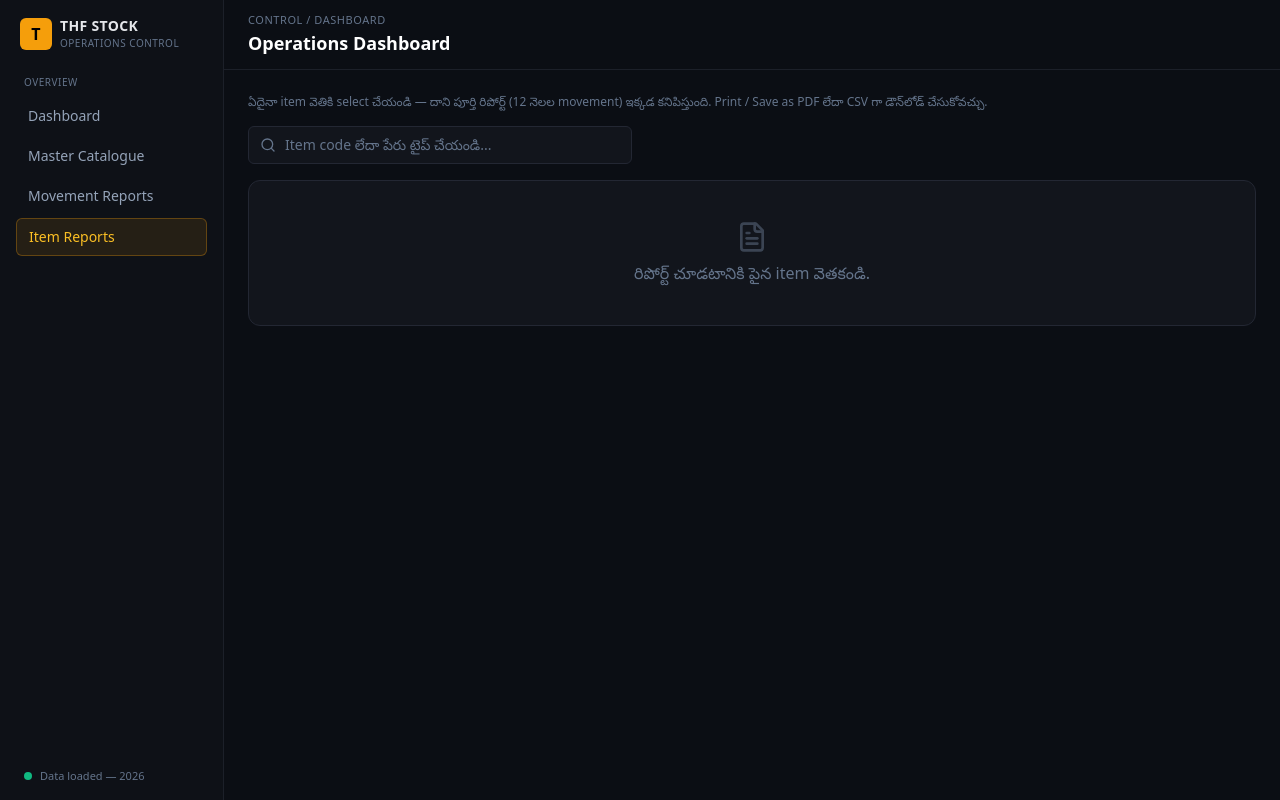
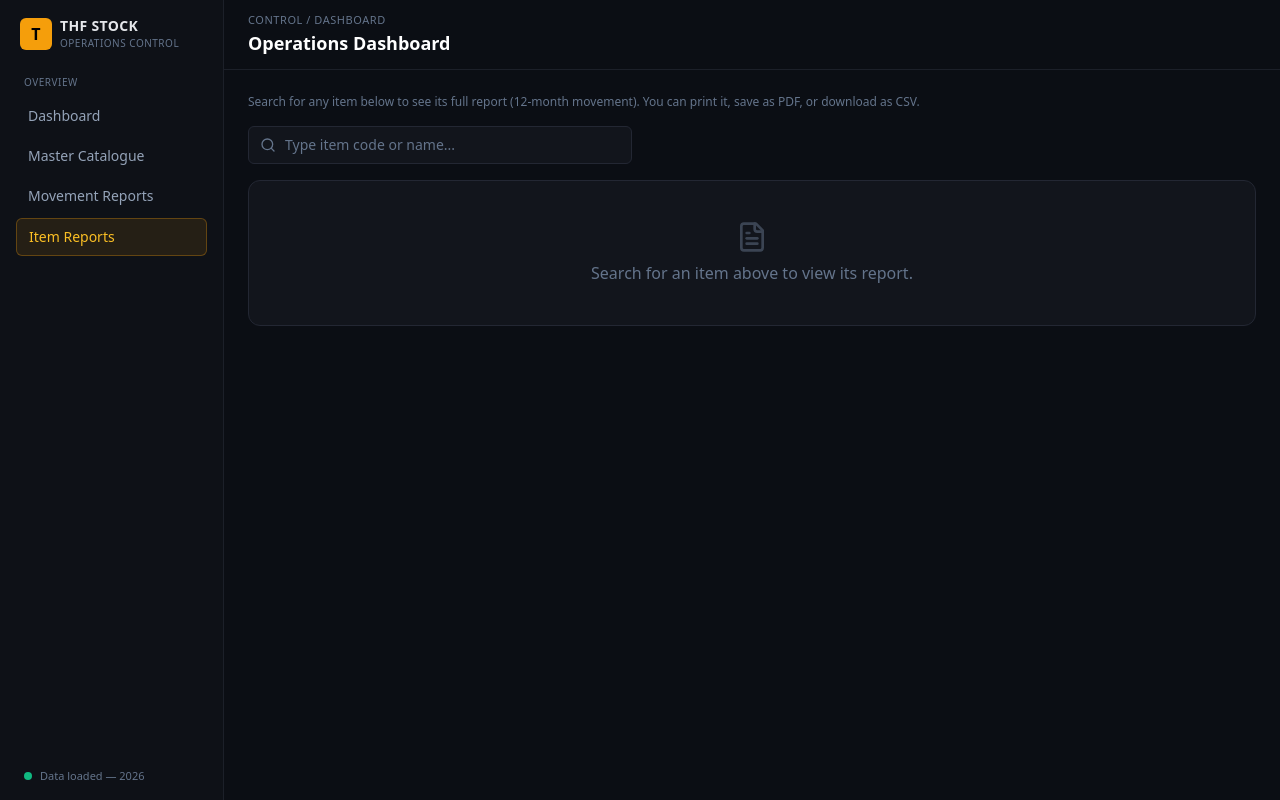
Before and after one commit to cpurella/inventory-dashboard, a Next.js app: page /reports in a window 1280 px wide. Built offline with nearby package versions, Linux system fonts and the light colour scheme.

Commit message:
Add files via upload

```diff
--- a/components/ReportsClient.js
+++ b/components/ReportsClient.js
@@ -60,7 +60,7 @@ export default function ReportsClient({ items }) {
   return (
     <div className="space-y-4 text-slate-200">
       <div className="text-xs text-slate-500 print:hidden">
-        ఏదైనా item వెతికి select చేయండి — దాని పూర్తి రిపోర్ట్ (12 నెలల movement) ఇక్కడ కనిపిస్తుంది. Print / Save as PDF లేదా CSV గా డౌన్‌లోడ్ చేసుకోవచ్చు.
+        Search for any item below to see its full report (12-month movement). You can print it, save as PDF, or download as CSV.
       </div>
 
       {/* Search */}
@@ -68,7 +68,7 @@ export default function ReportsClient({ items }) {
         <Search className="w-4 h-4 text-slate-500 absolute left-3 top-1/2 -translate-y-1/2" />
         <input
           type="text"
-          placeholder="Item code లేదా పేరు టైప్ చేయండి..."
+          placeholder="Type item code or name..."
           value={query}
           onChange={(e) => setQuery(e.target.value)}
           className="w-full bg-[#12151c] border border-[#232733] rounded-md pl-9 pr-3 py-2 text-sm placeholder-slate-500 focus:outline-none focus:border-amber-500/50"
@@ -92,7 +92,7 @@ export default function ReportsClient({ items }) {
       {!selected && (
         <div className="bg-[#12151c] border border-[#232733] rounded-xl p-10 text-center text-slate-500 print:hidden">
           <FileText className="w-8 h-8 mx-auto mb-2 opacity-50" />
-          రిపోర్ట్ చూడటానికి పైన item వెతకండి.
+          Search for an item above to view its report.
         </div>
       )}
 
```
